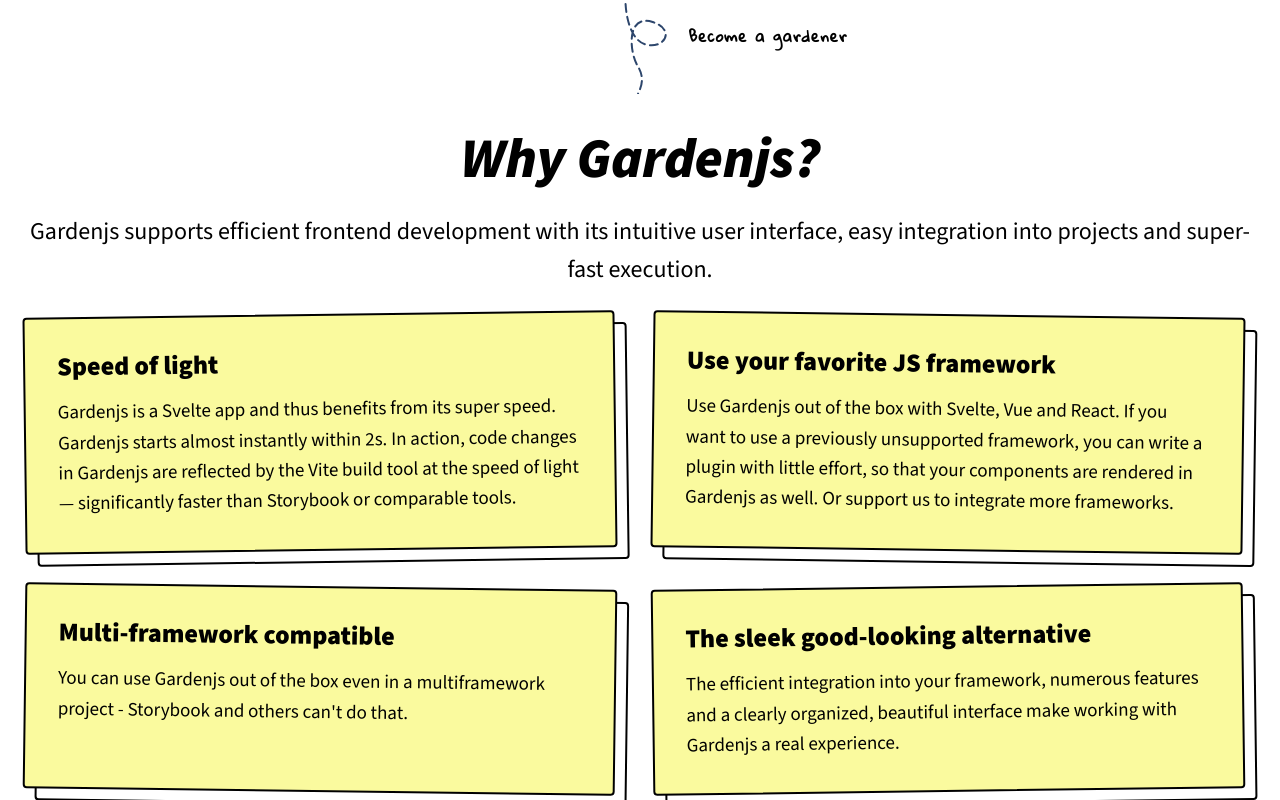
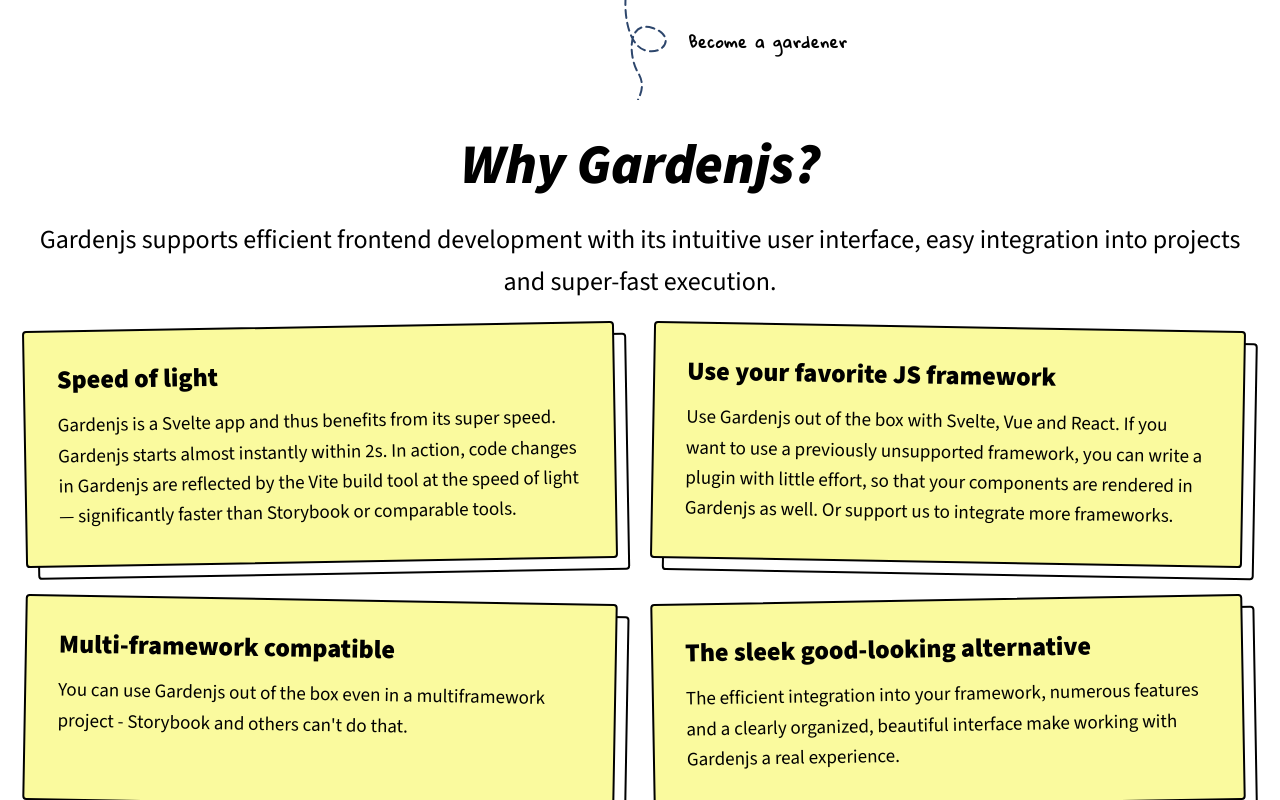
Before and after one commit to gardenjs/docs, a SvelteKit app: page / in a window 1280 px wide. Shown: the part 2000-2800 px from the top of the page. Built offline with nearby package versions, Linux system fonts and the light colour scheme.

Commit message:
styles: finetuning

```diff
--- a/src/components/cards/Cards.svelte
+++ b/src/components/cards/Cards.svelte
@@ -53,38 +53,38 @@
     }
     &.rotate_even-2col,
     &.rotate_even-3col {
-      transform: rotateZ(-0.75deg);
+      transform: rotateZ(-1deg);
     }
     &.rotate_odd-2col,
     &.rotate_odd-3col {
-      transform: rotateZ(0.75deg);
+      transform: rotateZ(1deg);
     }
     @media (min-width: 600px) and (max-width: 959px) {
       &.rotate_even-2col {
-        transform: rotateZ(-0.75deg);
+        transform: rotateZ(-1deg);
       }
       &.rotate_even-2col,
       &.rotate_even-3col {
         &:nth-of-type(even) {
-          transform: rotateZ(-0.75deg);
+          transform: rotateZ(-1deg);
         }
       }
       &.rotate_odd-2col {
-        transform: rotateZ(0.75deg);
+        transform: rotateZ(1deg);
       }
       &.rotate_odd-2col,
       &.rotate_odd-3col {
         &:nth-of-type(odd) {
-          transform: rotateZ(0.75deg);
+          transform: rotateZ(1deg);
         }
       }
     }
     @media (min-width: 960px) {
       &.rotate_even-3col {
-        transform: rotateZ(-0.75deg);
+        transform: rotateZ(-1deg);
       }
       &.rotate_odd-3col {
-        transform: rotateZ(0.75deg);
+        transform: rotateZ(1deg);
       }
     }
   }
--- a/src/components/chapterintro/Chapterintro.svelte
+++ b/src/components/chapterintro/Chapterintro.svelte
@@ -72,7 +72,7 @@
         font-size: 1.25rem;
       }
       @media (min-width: 1280px) {
-        font-size: 1.5rem;
+        font-size: 1.625rem;
       }
     }
   }
--- a/src/components/headerintro/Headerintro.svelte
+++ b/src/components/headerintro/Headerintro.svelte
@@ -110,7 +110,7 @@
           text-transform: uppercase;
           text-decoration: none;
           border: 2px solid var(--c-text);
-          border-radius: .25rem;
+          border-radius: 0.25rem;
           box-shadow: 0.25rem 0.25rem 0 -1px var(--c-text), 0.25rem 0.25rem 0 var(--c-text);
           transition: 0.4s;
           @media (min-width: 840px) {
@@ -141,7 +141,7 @@
           color: var(--c-btntxt-docs);
           background-color: var(--c-primary);
           border-color: var(--c-border-docs);
-          box-shadow: 0.375rem 0.375rem 0 -1px var(--c-primary), 3px 3px 0 var(--c-primary);
+          box-shadow: 0.25rem 0.25rem 0 -1px var(--c-primary), 0.25rem 0.25rem 0 var(--c-primary);
           @media (min-width: 480px) {
             margin: 0;
           }
```
